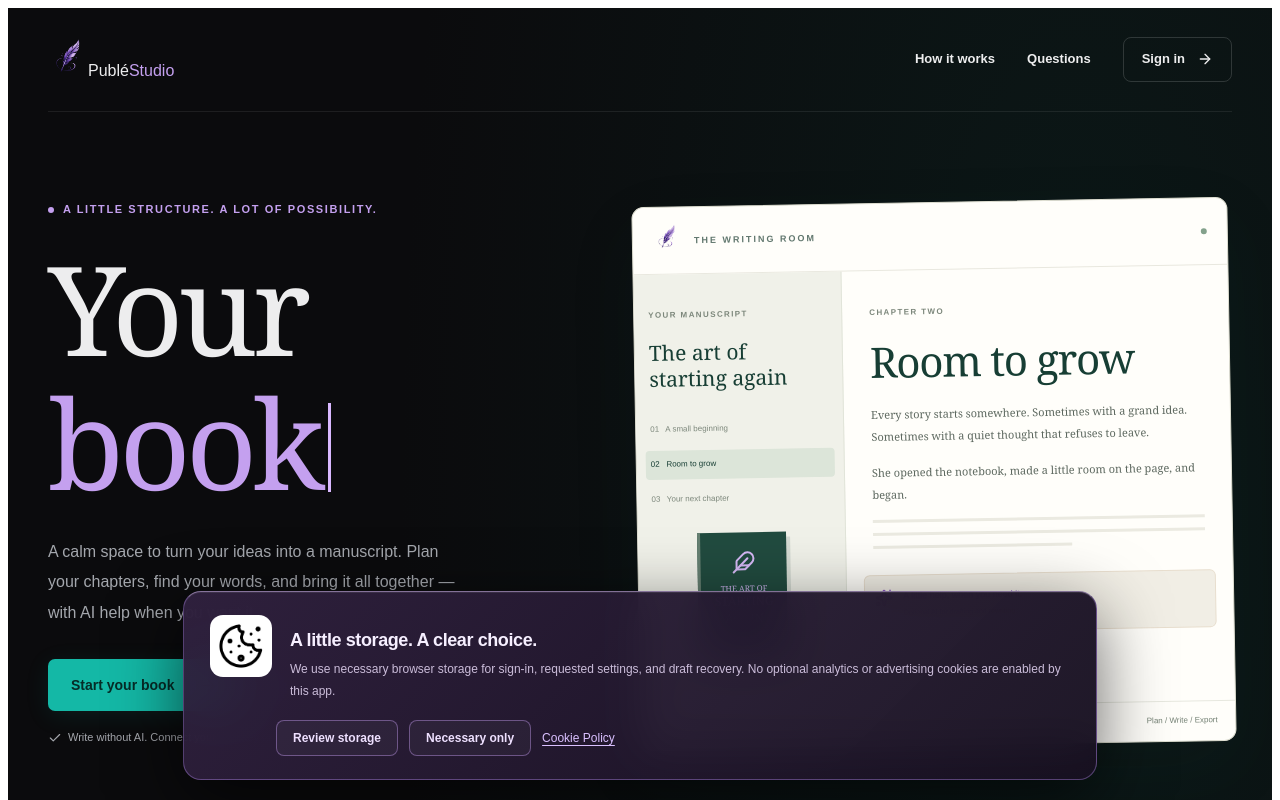
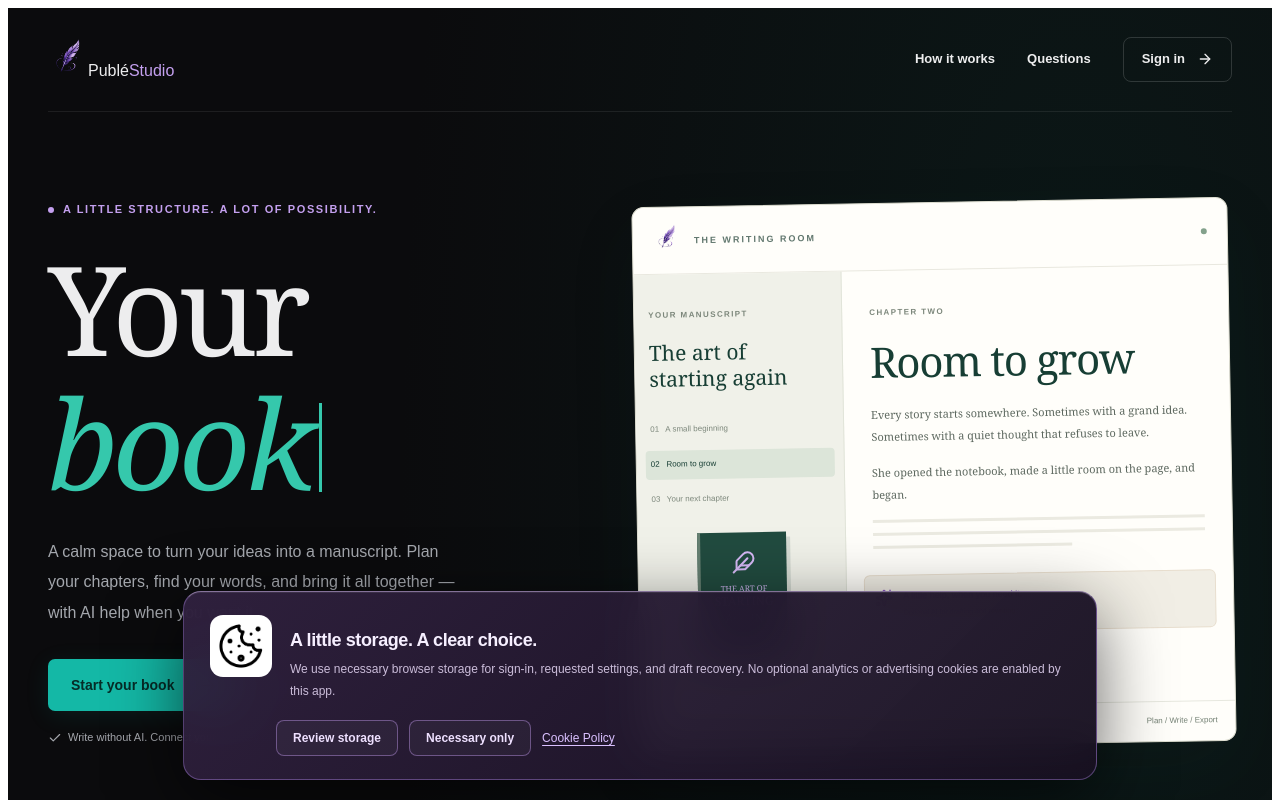
Before and after one commit to dshawn101/rentrates-sa, a React (Vite) app: page / in a window 1280 px wide. Shown: the top 800 px of the page. Built offline with nearby package versions, Linux system fonts and the light colour scheme; no server answers; the HTML template or start-up script is replaced by a standard one.

Commit message:
Restore emerald italics for rotating hero words

```diff
--- a/src/styles/welcome.css
+++ b/src/styles/welcome.css
@@ -99,7 +99,8 @@
 .welcome-typewriter-fixed, .welcome-typewriter-line { display: block; }
 .welcome-typewriter-line {
   min-height: 1.08em;
-  color: #c4a0ef;
+  color: #35c8ac;
+  font-style: italic;
   white-space: nowrap;
   font-size: inherit;
   font-weight: inherit;
@@ -110,7 +111,7 @@
   height: .72em;
   margin-left: 8px;
   vertical-align: -.02em;
-  background: #d9b8ff;
+  background: #35c8ac;
   animation: puble-caret-blink 1s step-end infinite;
 }
 @keyframes puble-caret-blink { 0%, 49% { opacity: 1; } 50%, 100% { opacity: 0; } }
```
